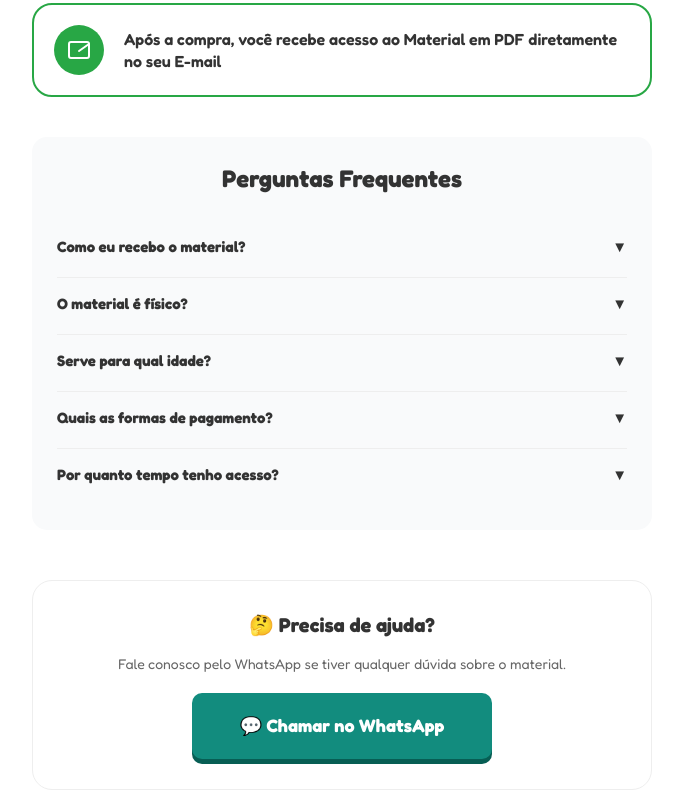
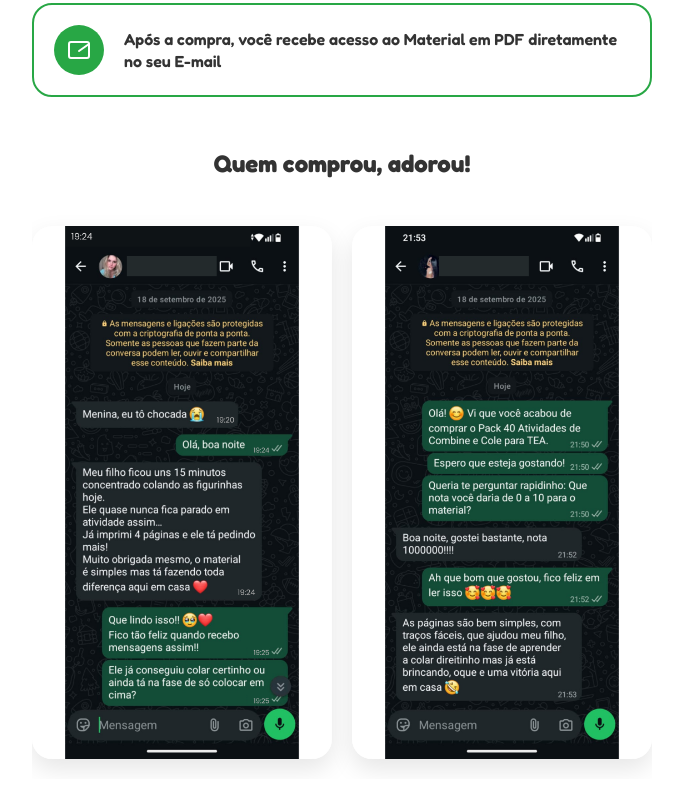
Before and after one commit to Isacferreiradev/combinecole, a plain HTML site: page index.html in a window 1280 px wide. Shown: the part 4549-5360 px from the top of the page, without its empty margins (298-981 px from the left). Drawn offline with Linux system fonts and the light colour scheme.

```diff
--- a/index.html
+++ b/index.html
@@ -332,6 +332,59 @@
                 font-size: 54px;
             }
         }
+
+        /* Testimonials Section */
+        .testimonials-section {
+            margin-top: 50px;
+            text-align: center;
+        }
+
+        .testimonials-slider {
+            display: flex;
+            overflow-x: auto;
+            gap: 20px;
+            padding: 20px 0;
+            scroll-snap-type: x mandatory;
+            scrollbar-width: none;
+            -ms-overflow-style: none;
+            justify-content: center;
+        }
+
+        .testimonials-slider::-webkit-scrollbar {
+            display: none;
+        }
+
+        .testimonial-card {
+            flex: 0 0 auto;
+            width: 300px;
+            scroll-snap-align: center;
+            border-radius: 20px;
+            overflow: hidden;
+            box-shadow: 0 10px 25px rgba(0, 0, 0, 0.1);
+            background: white;
+            transition: transform 0.3s ease;
+        }
+
+        .testimonial-card:hover {
+            transform: translateY(-5px);
+        }
+
+        .testimonial-card img {
+            width: 100%;
+            height: auto;
+            display: block;
+        }
+
+        @media (max-width: 600px) {
+            .testimonials-slider {
+                justify-content: flex-start;
+                padding-left: 20px;
+                padding-right: 20px;
+            }
+            .testimonial-card {
+                width: 280px;
+            }
+        }
     </style>
 </head>
 
@@ -497,6 +550,19 @@
                 acesso ao Material em PDF diretamente no seu E-mail</p>
         </div>
 
+        <!-- Seção: Quem comprou, adorou! -->
+        <div class="testimonials-section">
+            <h2 class="section-title">Quem comprou, adorou!</h2>
+            <div class="testimonials-slider">
+                <div class="testimonial-card">
+                    <img src="depoimento1.png" alt="Depoimento de cliente satisfeito">
+                </div>
+                <div class="testimonial-card">
+                    <img src="depoimento2.png" alt="Depoimento de cliente satisfeito">
+                </div>
+            </div>
+        </div>
+
         <div class="faq-section">
             <h2 class="section-title" style="margin-top: 0;">Perguntas Frequentes</h2>
             <div class="faq-item">
@@ -532,7 +598,7 @@
             <h3 style="font-size: 20px; margin-bottom: 15px;">🤔 Precisa de ajuda?</h3>
             <p style="font-size: 14px; color: #666; margin-bottom: 20px;">Fale conosco pelo WhatsApp se tiver qualquer
                 dúvida sobre o material.</p>
-            <a href="#" class="cta-button"
+            <a href="https://wa.me/5521969836161?text=Olá, preciso de ajuda com o Pack de Atividades." class="cta-button"
                 style="background-color: #128C7E; box-shadow: 0 5px 0 #075E54; max-width: 300px; margin: 0 auto; font-size: 18px;">
                 💬 Chamar no WhatsApp
             </a>
```
Also changed, not shown: obrigado/index.html (+1 -1 lines), depoimento1.png (added), depoimento2.png (added).
